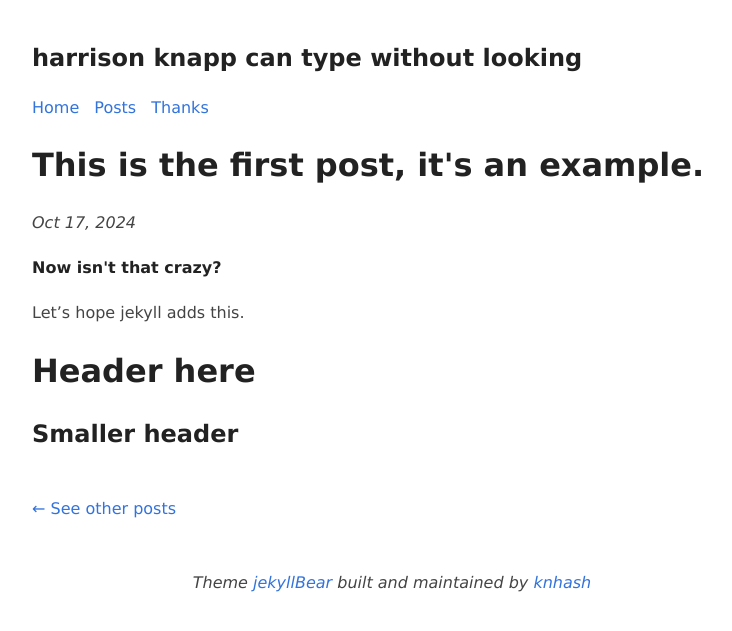
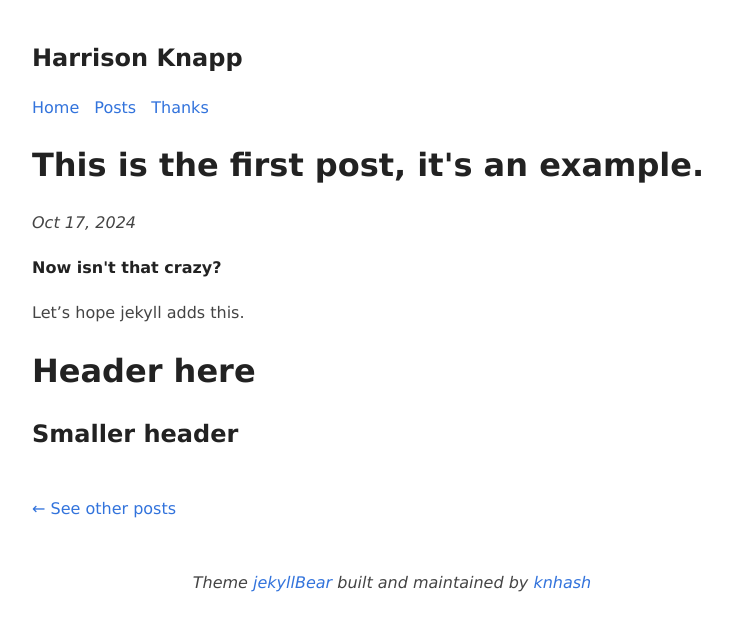
Before and after one commit to harrisonknapp/harrisonknapp.github.io, a Jekyll site: the page built from _posts/2024-10-17-first-post.md, in a window 1280 px wide. Shown: the top 631 px of the page, without its empty margins (248-980 px from the left). Built offline with Jekyll 4.4.1, drawn with Linux system fonts in a browser that asks for light colours.

Commit message:
Added portfolio page, changed blog title

```diff
--- a/_config.yml
+++ b/_config.yml
@@ -1,7 +1,7 @@
 ###########
 # site.title
 
-title: harrison knapp can type without looking
+title: Harrison Knapp
 description: Harrison wrote this.
 baseurl: "" # the subpath of your site, e.g. /blog/
 url: "https://harrisonkn.app" # the base hostname & protocol for your site
--- /dev/null
+++ b/portfolio.html
@@ -0,0 +1 @@
+Harrison's portfolio 👍
```
